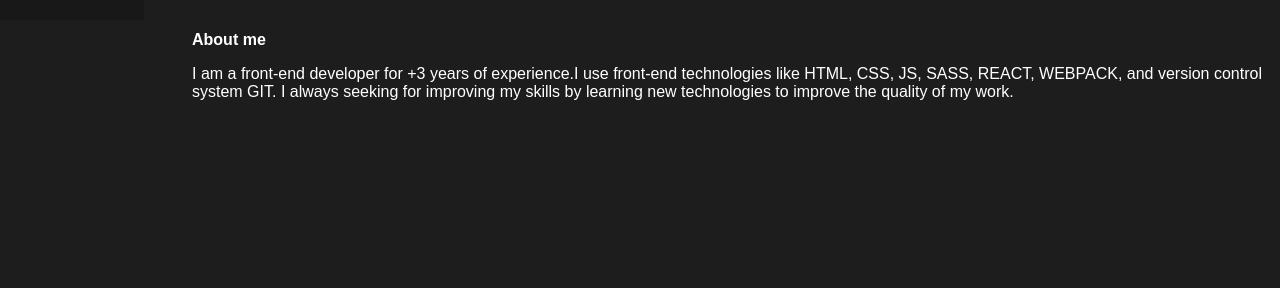
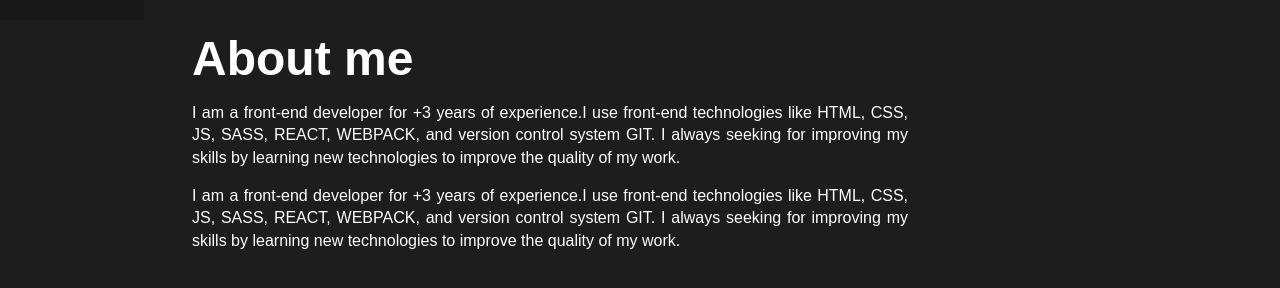
Before and after one commit to BahaaAhmed1990/portofolio, a website with bundled scripts: page index.html in a window 1280 px wide. Shown: the part 780-1068 px from the top of the page. Built offline with nearby package versions, Linux system fonts and the light colour scheme.

Commit message:
add about me left side

```diff
--- /dev/null
+++ b/assets/js/app/about-me.js
@@ -0,0 +1,41 @@
+export default (function () {
+  var aboutMe = {
+    init: function () {
+      var about = $(".about-me");
+      var a = 100;
+      // add animation on scroll to section
+      about.find(".blast").each(function () {
+        let elem = $(this);
+        a += 100;
+        setTimeout(() => {
+          elem.addClass("animate__animated animate__fadeIn");
+        }, a);
+      });
+
+      // add char animation
+      setTimeout(() => {
+        // remove the start aimation
+        about.find(".blast").each(function () {
+          $(this)
+            .removeClass("animate__animated animate__fadeIn")
+            .css("opacity", 1);
+        });
+
+        // add event listener
+        about.find(".blast").each(function () {
+          const elem = $(this);
+          elem.mouseenter(function () {
+            elem.addClass("animate__animated animate__rubberBand");
+            elem.one(
+              "webkitAnimationEnd mozAnimationEnd MSAnimationEnd oanimationend animationend",
+              function () {
+                elem.removeClass("animate__animated animate__rubberBand");
+              }
+            );
+          });
+        });
+      }, 1000);
+    },
+  };
+  return aboutMe;
+})();
--- a/assets/js/app/app-home.js
+++ b/assets/js/app/app-home.js
@@ -1,7 +1,7 @@
 export default (function () {
   const home = {
     init: function () {
-      $("#txt").blast({ delimiter: "character", tag: "span" });
+      $("h1").blast({ delimiter: "character", tag: "span" });
     },
     initSectionHome: function () {
       var hero = jQuery(".hero");
--- a/assets/js/main.js
+++ b/assets/js/main.js
@@ -1,33 +1,44 @@
+import aboutMe from "../js/app/about-me.js";
 import home from "../js/app/app-home.js";
 import menu from "../js/app/app-menu.js";
 (function () {
+  //forcing scroll to top on reload
   window.onbeforeunload = function () {
     window.scrollTo(0, 0);
-    console.log("first");
   };
   //======== start menu
   if ($(".menu")) {
     menu.init();
   }
-
+  //========== hero section
   if ($(".hero")) {
-    window.scrollTo(0, 0);
-
     home.init();
 
     home.initSectionHome();
   }
+  // add animation on scroll
+  var open;
   function reveal() {
     const sections = $(".section");
     for (let i = 0; i < sections.length; i++) {
       const elementTop = sections[i].getBoundingClientRect().top;
       const windowHeight = window.innerHeight;
       const elementVisible = 150;
+
       if (elementVisible < windowHeight - elementTop) {
         sections[i].classList.add("reveal");
+        if (open === undefined) {
+          aboutMe.init();
+        }
+        open = true;
       }
     }
   }
+
   window.addEventListener("scroll", reveal);
   reveal();
+
+  //======== about-me
+  if ($(".about-me")) {
+  }
 })();
--- a/index.html
+++ b/index.html
@@ -188,13 +188,36 @@
     </div>
     <!-- about-me -->
     <div class="about-me section">
-      <h1>About me</h1>
-      <p>
-        I am a front-end developer for +3 years of experience.I use front-end
-        technologies like HTML, CSS, JS, SASS, REACT, WEBPACK, and version
-        control system GIT. I always seeking for improving my skills by learning
-        new technologies to improve the quality of my work.
-      </p>
+      <div class="left-side">
+        <h1>About &nbsp; me</h1>
+        <p>
+          I am a front-end developer for +3 years of experience.I use front-end
+          technologies like HTML, CSS, JS, SASS, REACT, WEBPACK, and version
+          control system GIT. I always seeking for improving my skills by
+          learning new technologies to improve the quality of my work.
+        </p>
+        <p>
+          I am a front-end developer for +3 years of experience.I use front-end
+          technologies like HTML, CSS, JS, SASS, REACT, WEBPACK, and version
+          control system GIT. I always seeking for improving my skills by
+          learning new technologies to improve the quality of my work.
+        </p>
+      </div>
+      <div class="right-side">
+        <canvas height="300" width="300">
+          <ul>
+            <li>HTML</li>
+            <li></li>
+            <li></li>
+            <li></li>
+            <li></li>
+            <li></li>
+            <li></li>
+            <li></li>
+            <li></li>
+          </ul>
+        </canvas>
+      </div>
     </div>
   </body>
 </html>
--- a/scss/sections/_about-me.scss
+++ b/scss/sections/_about-me.scss
@@ -4,12 +4,29 @@
 // about-me
 .about-me {
   padding-left: 12rem;
-  padding-bottom: 20rem;
   overflow: hidden;
+  display: flex;
+  justify-content: space-between;
+
+  h1 {
+    .blast {
+      display: inline-block;
+      opacity: 0;
+      font-size: 3rem;
+      &:hover {
+        color: $purple-light;
+      }
+    }
+  }
 
   p {
+    line-height: 1.4;
+    padding-right: 4.5rem;
+    text-align: justify;
     transform: translate3d(0, -400%, 0);
   }
+
+  // styles added when scroll
   &.reveal {
     p {
       animation: slideInUp;
--- a/scss/sections/_hero.scss
+++ b/scss/sections/_hero.scss
@@ -23,7 +23,6 @@
       .blast {
         display: inline-block;
         opacity: 0;
-
         font-size: 60px;
 
         // small devices styles
```
Also changed, not shown: assets/css/styles.css, 1 other file.
